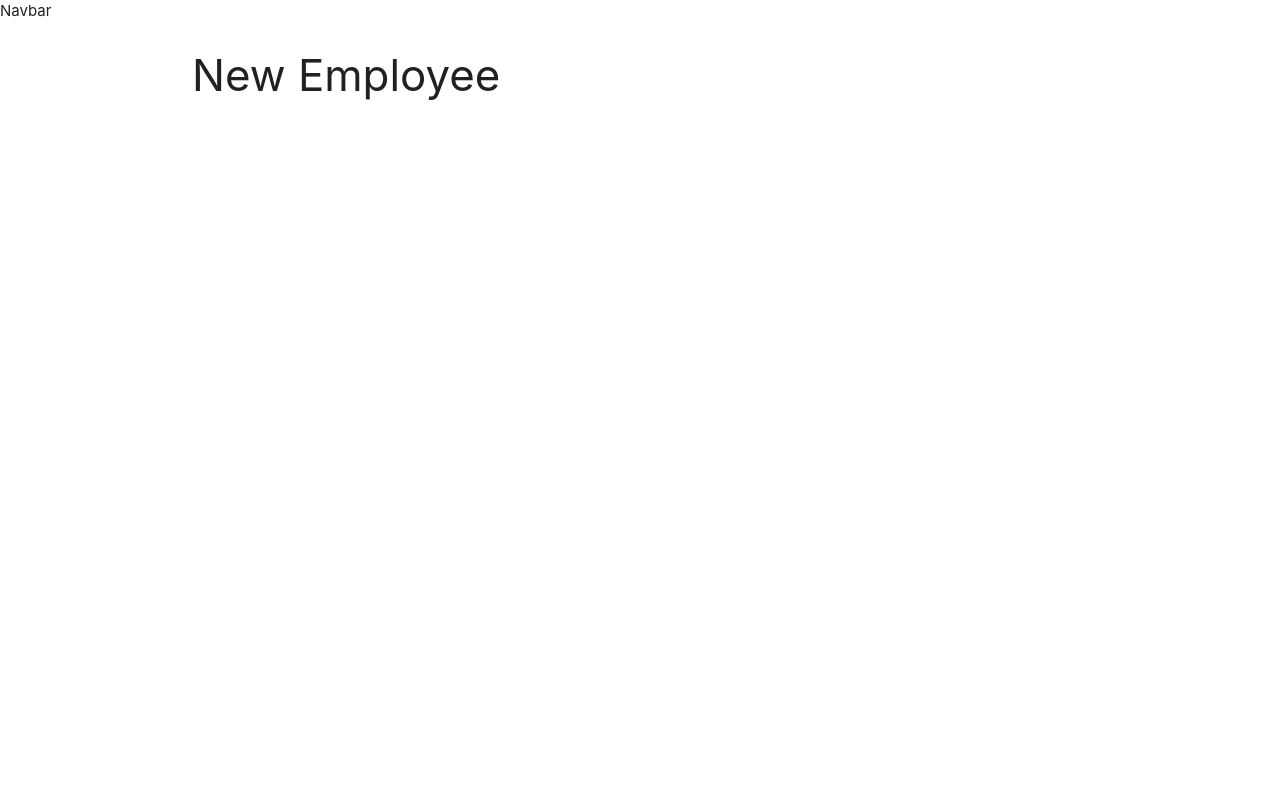
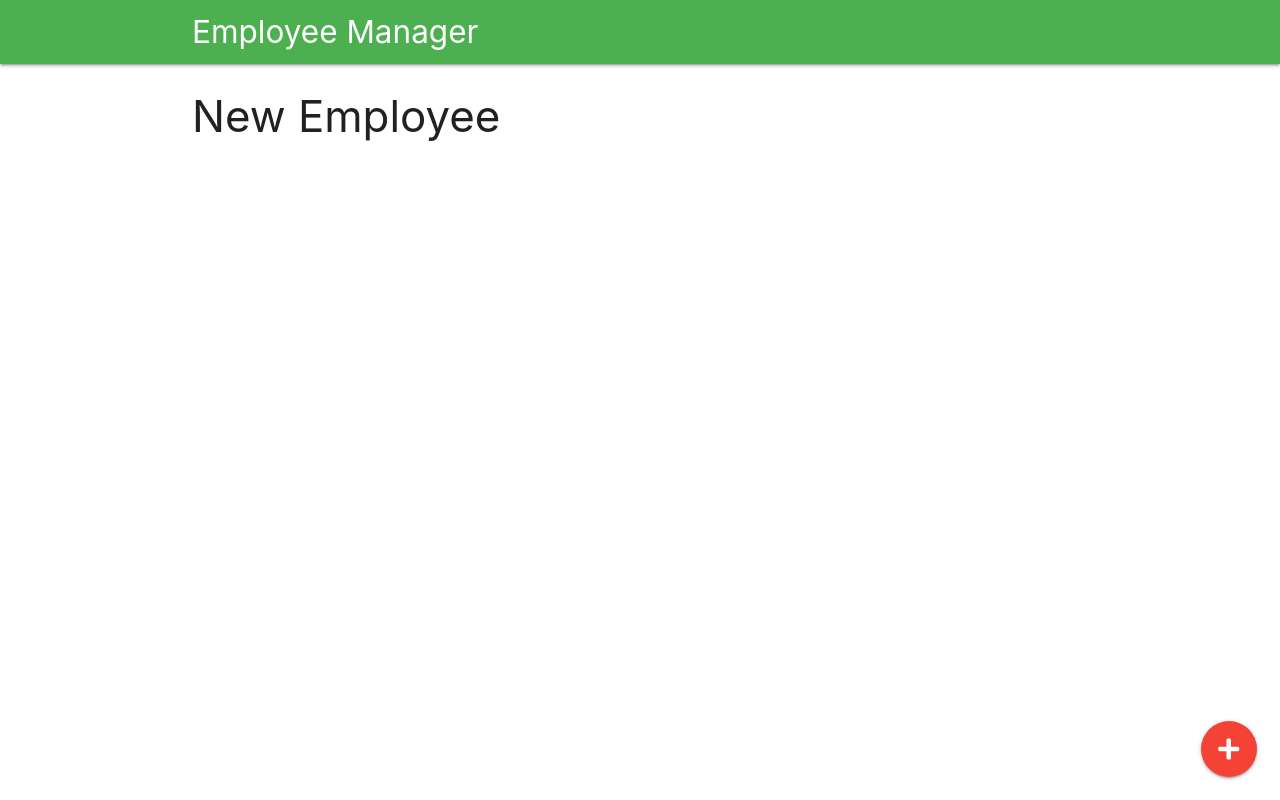
Before and after one commit to Riley-Brown/firebase-vue, a Vue app: page /#/ in a window 1280 px wide. Built offline with nearby package versions, Linux system fonts and the light colour scheme.

Commit message:
Minor style updates

```diff
--- a/src/components/Dashboard.vue
+++ b/src/components/Dashboard.vue
@@ -1,6 +1,12 @@
 <template>
   <div id="dashboard">
     <h3>New Employee</h3>
+
+    <div class="fixed-action-btn">
+      <router-link to="/new" class="btn-floating btn-large red">
+        <i class="fa fa-plus"></i>
+      </router-link>
+    </div>
   </div>
 </template>
 
--- a/src/components/Navbar.vue
+++ b/src/components/Navbar.vue
@@ -1,3 +1,9 @@
 <template>
-  <div id="navbar">Navbar</div>
+  <nav>
+    <div class="nav-wrapper green">
+      <div class="container">
+        <router-link to="/" class="brand-logo">Employee Manager</router-link>
+      </div>
+    </div>
+  </nav>
 </template>
```
